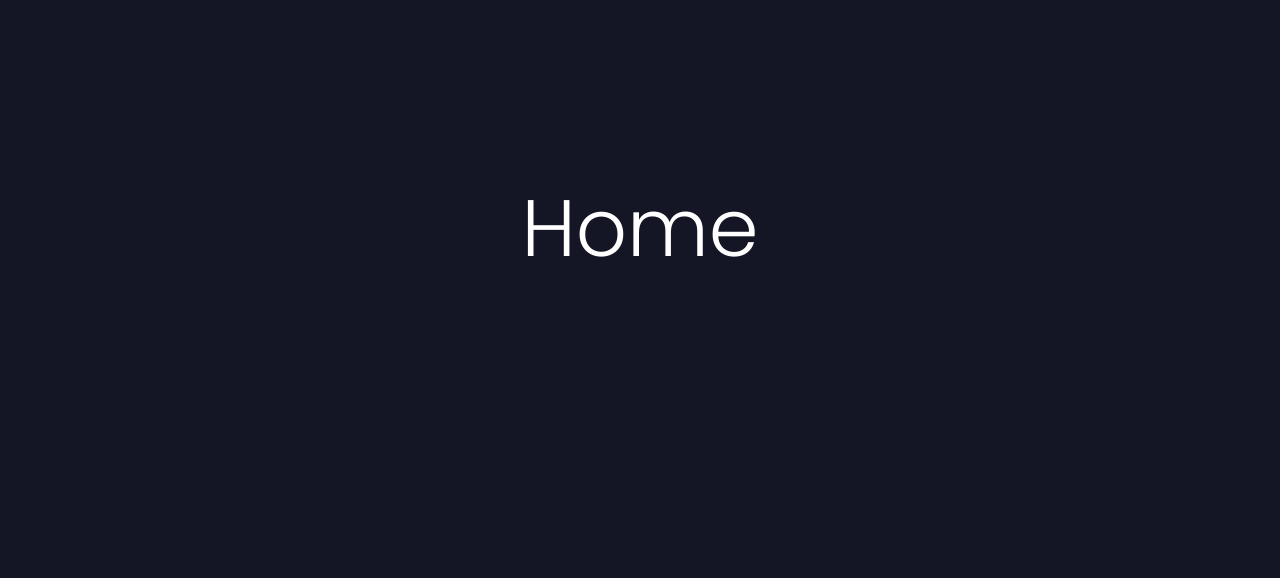
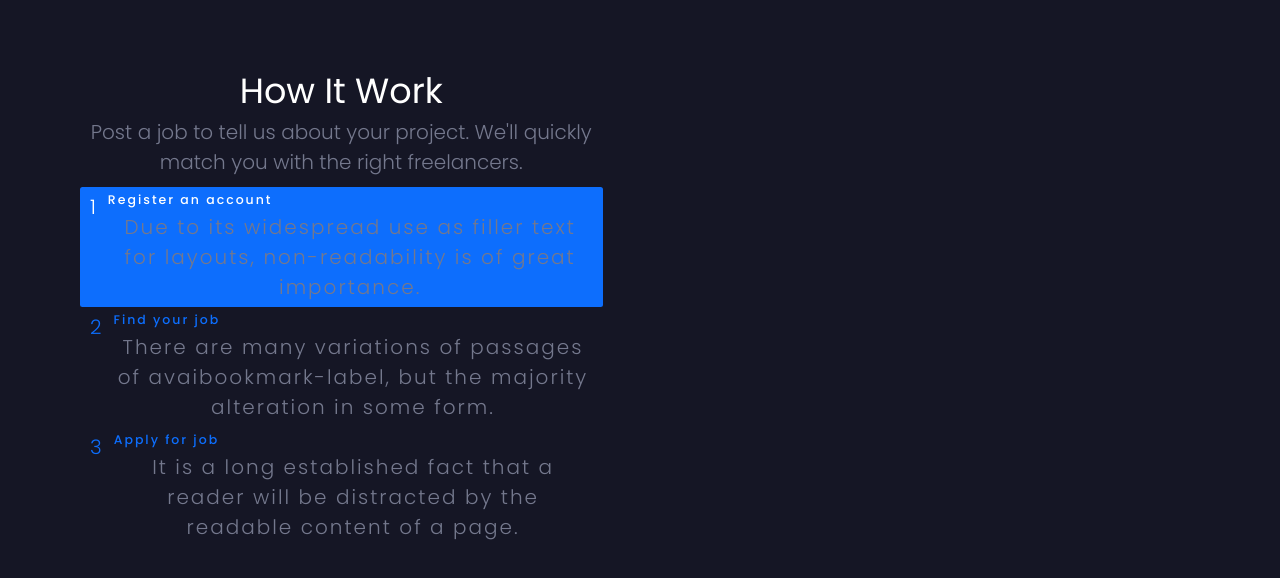
Before and after one commit to JorgeAVargasC/tzuzulcodebootcamp-frontend-react-project, a React (Create React App) app: page / in a window 1280 px wide. Shown: the part 212-790 px from the top of the page. Built offline with nearby package versions, Linux system fonts and the light colour scheme.

Commit message:
homa page

```diff
--- a/public/index.html
+++ b/public/index.html
@@ -23,8 +23,8 @@
       Learn how to configure a non-root public URL by running `npm run build`.
     -->
 	<!-- Bootstrap -->
-	<!-- <link href="https://cdn.jsdelivr.net/npm/bootstrap@5.0.2/dist/css/bootstrap.min.css" rel="stylesheet"
-		integrity="sha384-EVSTQN3/azprG1Anm3QDgpJLIm9Nao0Yz1ztcQTwFspd3yD65VohhpuuCOmLASjC" crossorigin="anonymous"> -->
+	<link href="https://cdn.jsdelivr.net/npm/bootstrap@5.0.2/dist/css/bootstrap.min.css" rel="stylesheet"
+		integrity="sha384-EVSTQN3/azprG1Anm3QDgpJLIm9Nao0Yz1ztcQTwFspd3yD65VohhpuuCOmLASjC" crossorigin="anonymous">
 	<title>React App</title>
 </head>
 
@@ -43,9 +43,9 @@
     -->
 
 	<!-- Bootstrap -->
-	<!-- <script src="https://cdn.jsdelivr.net/npm/bootstrap@5.0.2/dist/js/bootstrap.bundle.min.js"
+	<script src="https://cdn.jsdelivr.net/npm/bootstrap@5.0.2/dist/js/bootstrap.bundle.min.js"
 		integrity="sha384-MrcW6ZMFYlzcLA8Nl+NtUVF0sA7MsXsP1UyJoMp4YLEuNSfAP+JcXn/tWtIaxVXM"
-		crossorigin="anonymous"></script> -->
+		crossorigin="anonymous"></script>
 </body>
 
 </html>
--- a/src/index.css
+++ b/src/index.css
@@ -437,7 +437,36 @@ nav {
 	border-radius: 0 0.3rem 0.3rem 0;
 }
 
-/* Find job*/
+/* Home page */
+
+.section {
+    padding-top: 80px;
+    padding-bottom: 80px;
+    position: relative;
+}
+
+section {
+    display: block;
+}
+
+.container, .container-fluid, .container-lg, .container-md, .container-sm, .container-xl, .container-xxl {
+    width: 100%;
+    padding-right: var(--bs-gutter-x,10px);
+    padding-left: var(--bs-gutter-x,10px);
+    margin-right: auto;
+    margin-left: auto;
+}
+
+.me-5 {
+    margin-right: 3rem!important;
+}
+
+.text-muted {
+    --bs-text-opacity: 1;
+    color: #74788d!important;
+}
+
+/* Find job - Jobs*/
 
 .trabajo {
 	width: 100%;
@@ -456,7 +485,6 @@ nav {
 	outline: none;
 }
 
-
 .btn2 {
 	position: relative;
 	width: 100%;
@@ -470,6 +498,7 @@ nav {
 	border: none;
 	height: 4rem;
 	color: var(--light-1);
+	margin-bottom: 0.5rem;
 }
 
 .btn2:hover {
--- a/src/pages/Home.jsx
+++ b/src/pages/Home.jsx
@@ -2,12 +2,73 @@ import React from "react";
 import Navbar from "../components/Navbar";
 
 export default function Home() {
-	return(
+	return (
 		<>
-			<Navbar/>
-			<div className="container">
-				<h1>Home</h1>
-			</div>
+			<Navbar />
+			<section className="section">
+				<div className="container">
+					<div className="row align-items-center">
+						<div className="col-lg-6">
+							<div className="section-title me-5">
+								<h3 className="title">How It Work</h3>
+								<p className="text-muted">Post a job to tell us about your project. We'll quickly match you with the
+									right freelancers.</p>
+								<div className="process-menu nav flex-column nav-pills" id="v-pills-tab" role="tablist" aria-orientation="vertical">
+									<a className="nav-link active" id="v-pills-home-tab" data-bs-toggle="pill" href="#v-pills-home" role="tab" aria-controls="v-pills-home" aria-selected="true">
+										<div className="d-flex">
+											<div className="number flex-shrink-0">
+												1
+											</div>
+											<div className="flex-grow-1 text-start ms-3">
+												<h5 className="fs-18">Register an account</h5>
+												<p className="text-muted mb-0">Due to its widespread use as filler text for layouts, non-readability
+													is of great importance.</p>
+											</div>
+										</div>
+									</a>
+									<a className="nav-link" id="v-pills-profile-tab" data-bs-toggle="pill" href="#v-pills-profile" role="tab" aria-controls="v-pills-profile" aria-selected="false">
+										<div className="d-flex">
+											<div className="number flex-shrink-0">
+												2
+											</div>
+											<div className="flex-grow-1 text-start ms-3">
+												<h5 className="fs-18">Find your job</h5>
+												<p className="text-muted mb-0">There are many variations of passages of avaibookmark-label, but the majority
+													alteration in some form.</p>
+											</div>
+										</div>
+									</a>
+									<a className="nav-link" id="v-pills-messages-tab" data-bs-toggle="pill" href="#v-pills-messages" role="tab" aria-controls="v-pills-messages" aria-selected="false">
+										<div className=" d-flex">
+											<div className="number flex-shrink-0">
+												3
+											</div>
+											<div className="flex-grow-1 text-start ms-3">
+												<h5 className="fs-18">Apply for job</h5>
+												<p className="text-muted mb-0">It is a long established fact that a reader will be distracted by the
+													readable content of a page.</p>
+											</div>
+										</div>
+									</a>
+								</div>
+							</div>
+						</div>
+						<div className="col-lg-6">
+							<div className="tab-content" id="v-pills-tabContent">
+								<div className="tab-pane fade show active" id="v-pills-home" role="tabpanel" aria-labelledby="v-pills-home-tab">
+									{/* <img src="assets/images/process-01.png" alt="" className="img-fluid"> */}
+								</div>
+								<div className="tab-pane fade" id="v-pills-profile" role="tabpanel" aria-labelledby="v-pills-profile-tab">
+									{/* <img src="assets/images/process-02.png" alt="" className="img-fluid"> */}
+								</div>
+								<div className="tab-pane fade" id="v-pills-messages" role="tabpanel" aria-labelledby="v-pills-messages-tab">
+									{/* <img src="assets/images/process-03.png" alt="" className="img-fluid"> */}
+								</div>
+							</div>
+						</div>
+					</div>
+				</div>
+			</section>
 		</>
 	)
 }
```
